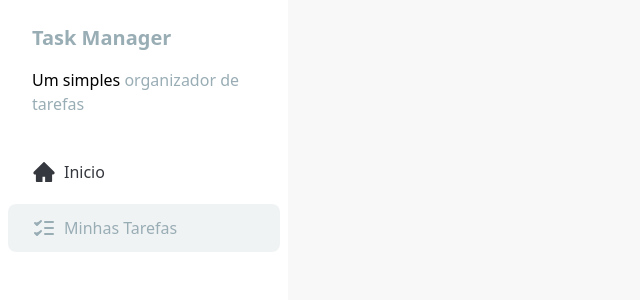
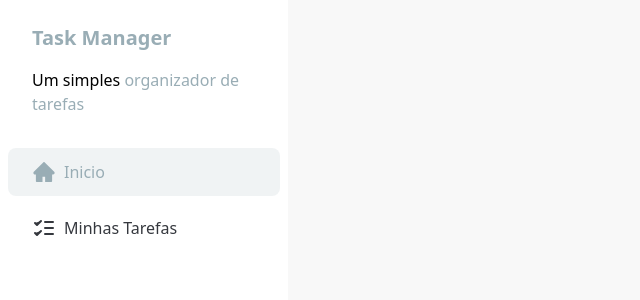
Before and after one commit to gmagnani/task-manager, a React (Vite) app: page / in a window 1280 px wide. Shown: the top 300 px of the page, without its empty margins (0-640 px from the left). Built offline with nearby package versions, Linux system fonts and the light colour scheme.

Commit message:
feat: ensure SideBarButton color change depends on the active page

```diff
--- a/src/components/SideBarButton.jsx
+++ b/src/components/SideBarButton.jsx
@@ -1,6 +1,7 @@
+import { NavLink } from 'react-router'
 import { tv } from 'tailwind-variants'
 
-const SideBarButton = ({ children, color, href }) => {
+const SideBarButton = ({ children, href }) => {
   const sidebar = tv({
     base: 'flex items-center gap-2 px-6 py-3 rounded-lg',
     variants: {
@@ -14,9 +15,14 @@ const SideBarButton = ({ children, color, href }) => {
     },
   })
   return (
-    <a href={href} className={sidebar({ color })}>
+    <NavLink
+      to={href}
+      className={({ isActive }) =>
+        sidebar({ color: isActive ? 'selected' : 'unselected' })
+      }
+    >
       {children}
-    </a>
+    </NavLink>
   )
 }
 
--- a/src/components/Sidebar.jsx
+++ b/src/components/Sidebar.jsx
@@ -1,4 +1,4 @@
-import SideBarButton from "./SideBarButton"
+import SideBarButton from './SideBarButton'
 import { HomeIcon, TasksIcon } from '../assets/icons'
 
 const Sidebar = () => {
@@ -12,8 +12,14 @@ const Sidebar = () => {
         </p>
       </div>
       <div className="flex flex-col p-2 gap-2">
-        <SideBarButton href='/' color="unselected"><HomeIcon/>Inicio</SideBarButton>
-        <SideBarButton href='/tasks' color="selected"><TasksIcon/>Minhas Tarefas</SideBarButton>
+        <SideBarButton href="/">
+          <HomeIcon />
+          Inicio
+        </SideBarButton>
+        <SideBarButton href="/tasks">
+          <TasksIcon />
+          Minhas Tarefas
+        </SideBarButton>
       </div>
     </div>
   )
```
